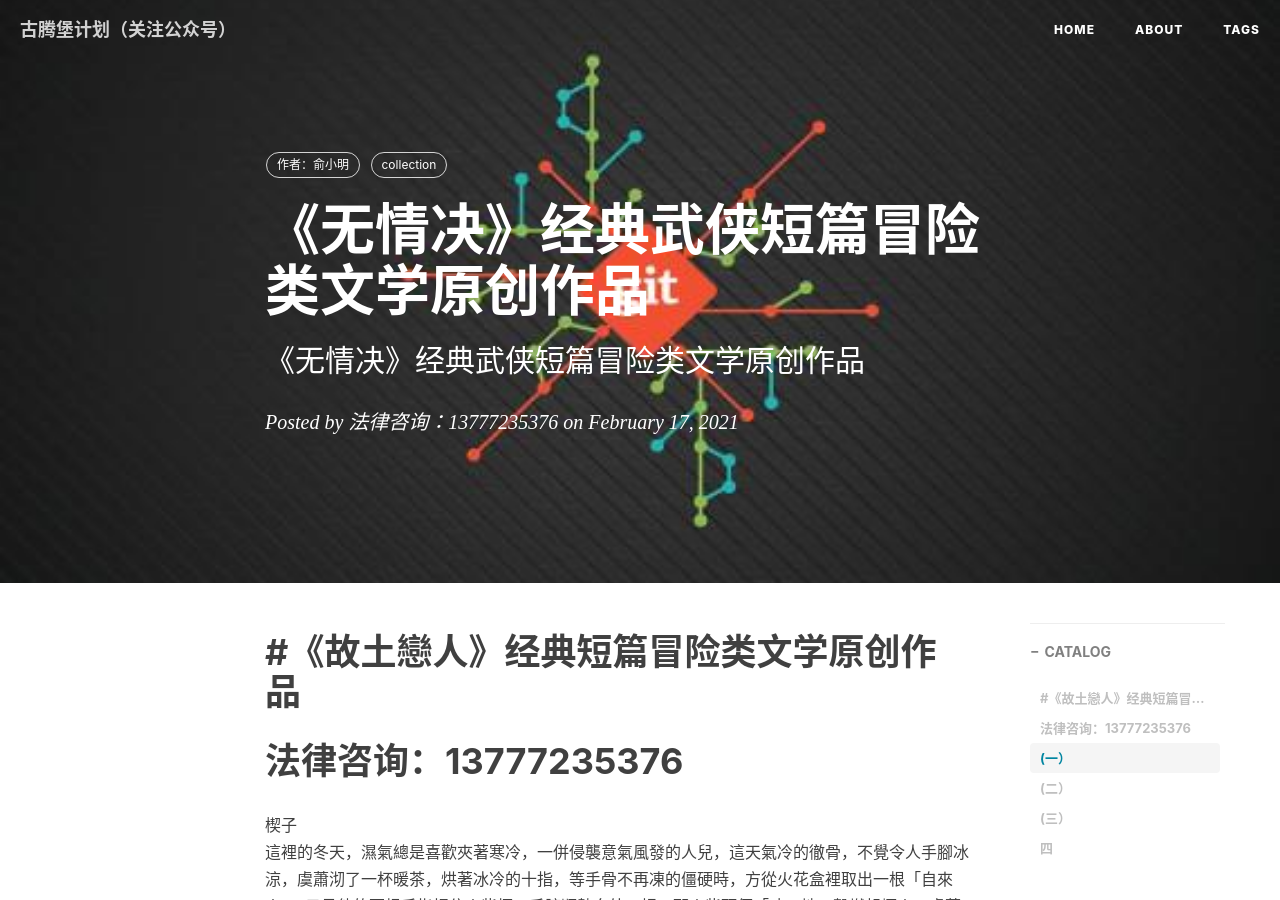
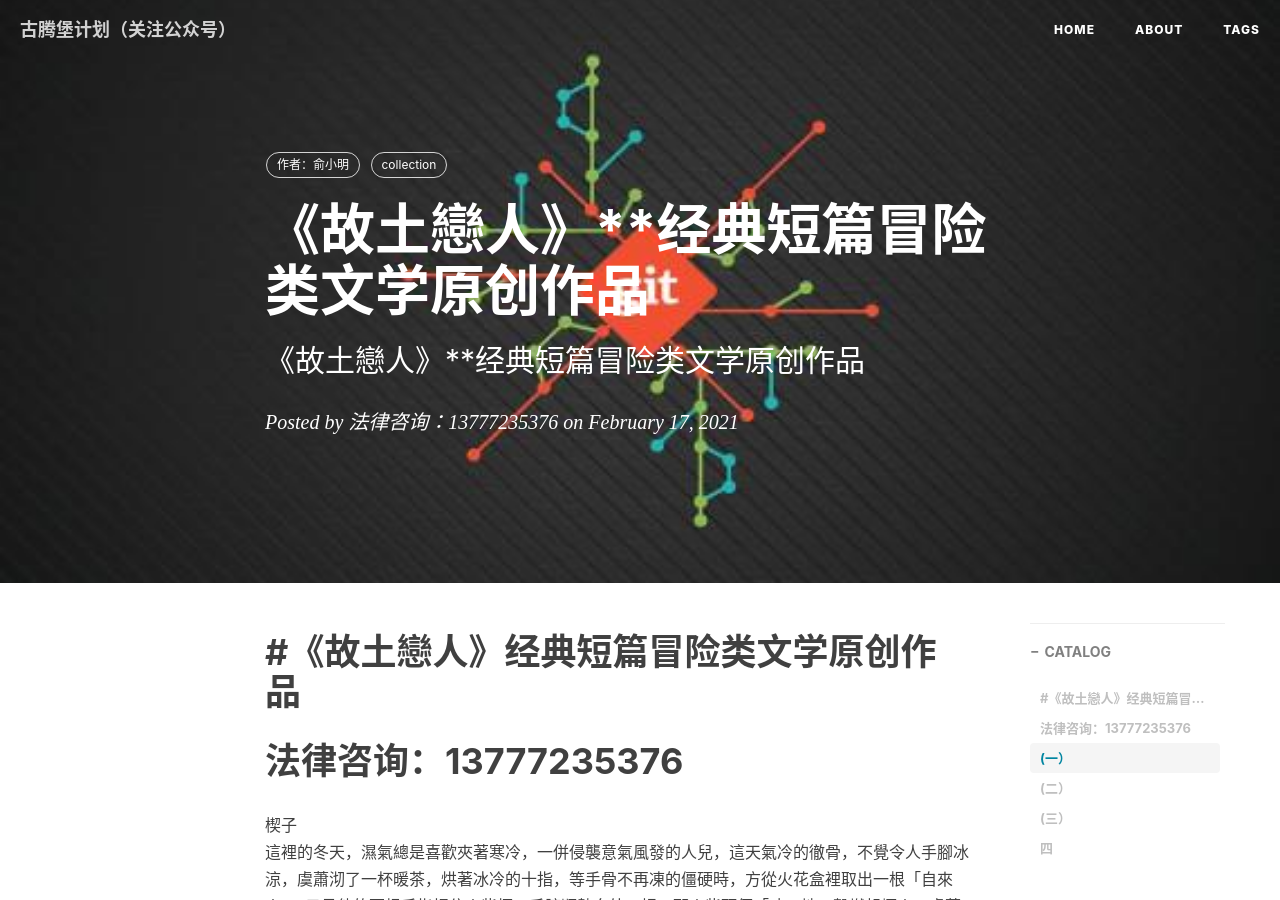
Before and after one commit to jiangzhensao/blog, a Jekyll site: the page built from _posts/2023-11-10-gutulianren.md, in a window 1280 px wide and 900 px high. Built offline with Jekyll 4.4.1, drawn with Linux system fonts in a browser that asks for light colours; nearby versions of some CDN libraries; comment, search, counter and statistics services are not loaded.

Commit message:
Update 2023-11-10-gutulianren.md

```diff
--- a/_posts/2023-11-10-gutulianren.md
+++ b/_posts/2023-11-10-gutulianren.md
@@ -1,7 +1,7 @@
 ---
 layout:     post
-title:      《无情决》经典武侠短篇冒险类文学原创作品
-subtitle:   《无情决》经典武侠短篇冒险类文学原创作品
+title:     《故土戀人》**经典短篇冒险类文学原创作品
+subtitle:   《故土戀人》**经典短篇冒险类文学原创作品
 date:       2021-2-17 15:43:01
 author:     法律咨询：13777235376
 header-img: img/post-bg-ios9-web.jpg
```
